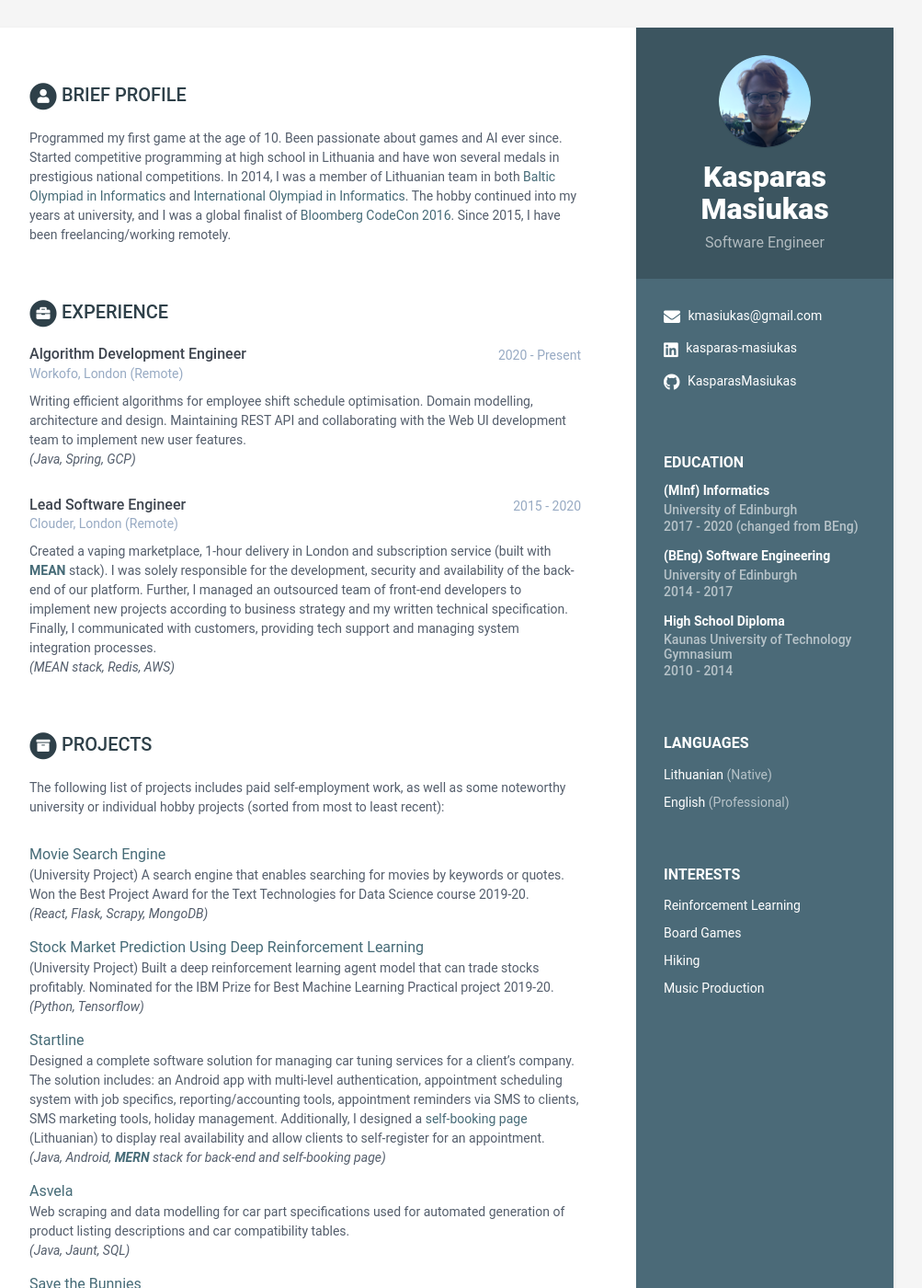
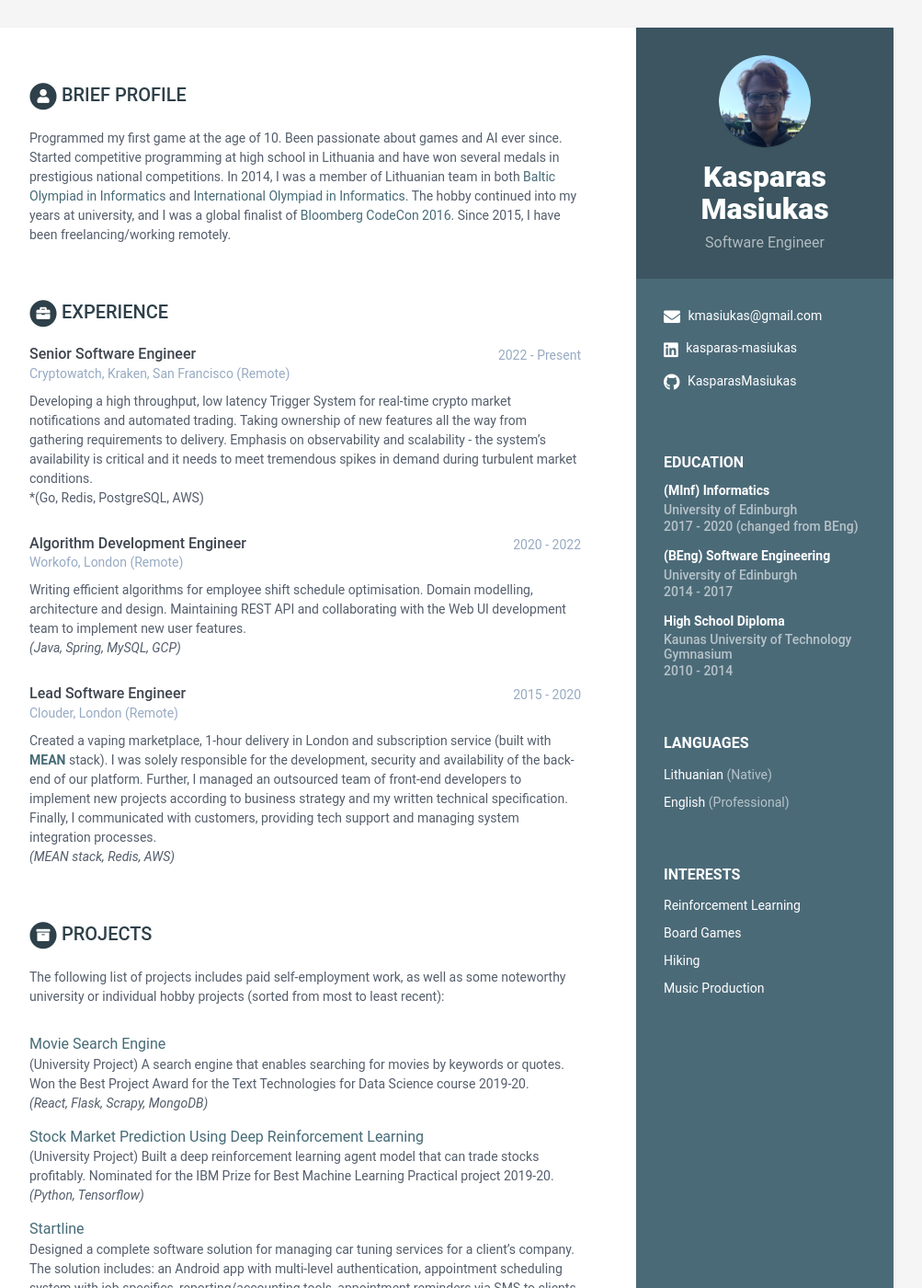
Before and after one commit to KasparasM/KasparasM.github.io, a Jekyll site: the page built from index.html, in a window 1280 px wide and 1400 px high. Shown: the whole window at 92% size, without its empty margins (168-1171 px from the left). Built offline with Jekyll 4.4.1, drawn with Linux system fonts in a browser that asks for light colours; some of the changed text lies outside the part shown.

Commit message:
Update for 2022

```diff
--- a/_data/data.yml
+++ b/_data/data.yml
@@ -65,13 +65,21 @@
       time: 2010 - 2014
 
 experiences:
+    - role: Senior Software Engineer
+      time: 2022 - Present
+      company: Cryptowatch, Kraken, San Francisco (Remote)
+      details: |
+        Developing a high throughput, low latency Trigger System for real-time crypto market notifications and automated trading.
+        Taking ownership of new features all the way from gathering requirements to delivery.
+        Emphasis on observability and scalability - the system's availability is critical and it needs to meet tremendous spikes in demand during turbulent market conditions.
+        <br>*(Go, Redis, PostgreSQL, AWS)
     - role: Algorithm Development Engineer
-      time: 2020 - Present
+      time: 2020 - 2022
       company: Workofo, London (Remote)
       details: |
         Writing efficient algorithms for employee shift schedule optimisation. Domain modelling, architecture and design. Maintaining REST API and collaborating with the Web UI development team to
         implement new user features.
-        <br>*(Java, Spring, GCP)*
+        <br>*(Java, Spring, MySQL, GCP)*
     - role: Lead Software Engineer
       time: 2015 - 2020
       company: Clouder, London (Remote)
@@ -131,10 +139,13 @@
     title: Skills &amp; Proficiency
 
     toolset:
-      - name: Javascript & Node.js
+      - name: Java
         level: 98%
 
-      - name: Java
+      - name: Go
+        level: 98%
+
+      - name: Javascript & Node.js
         level: 98%
 
       - name: MongoDB
@@ -146,26 +157,17 @@
       - name: Python & Flask
         level: 98%
 
-      - name: Angular
+      - name: React.js
         level: 95%
 
-      - name: React.js
+      - name: Angular
         level: 90%
 
-      - name: Go
+      - name: C++
         level: 75%
-
-      - name: C++
-        level: 70%
 
       - name: .NET
         level: 60%
 
-      - name: React Native
-        level: 50%
-
-      - name: Flutter
-        level: 50%
-
 # footer: >
 #     Designed with <i class="fas fa-heart"></i> by <a href="http://themes.3rdwavemedia.com" target="_blank" rel="nofollow">Xiaoying Riley</a>
```
